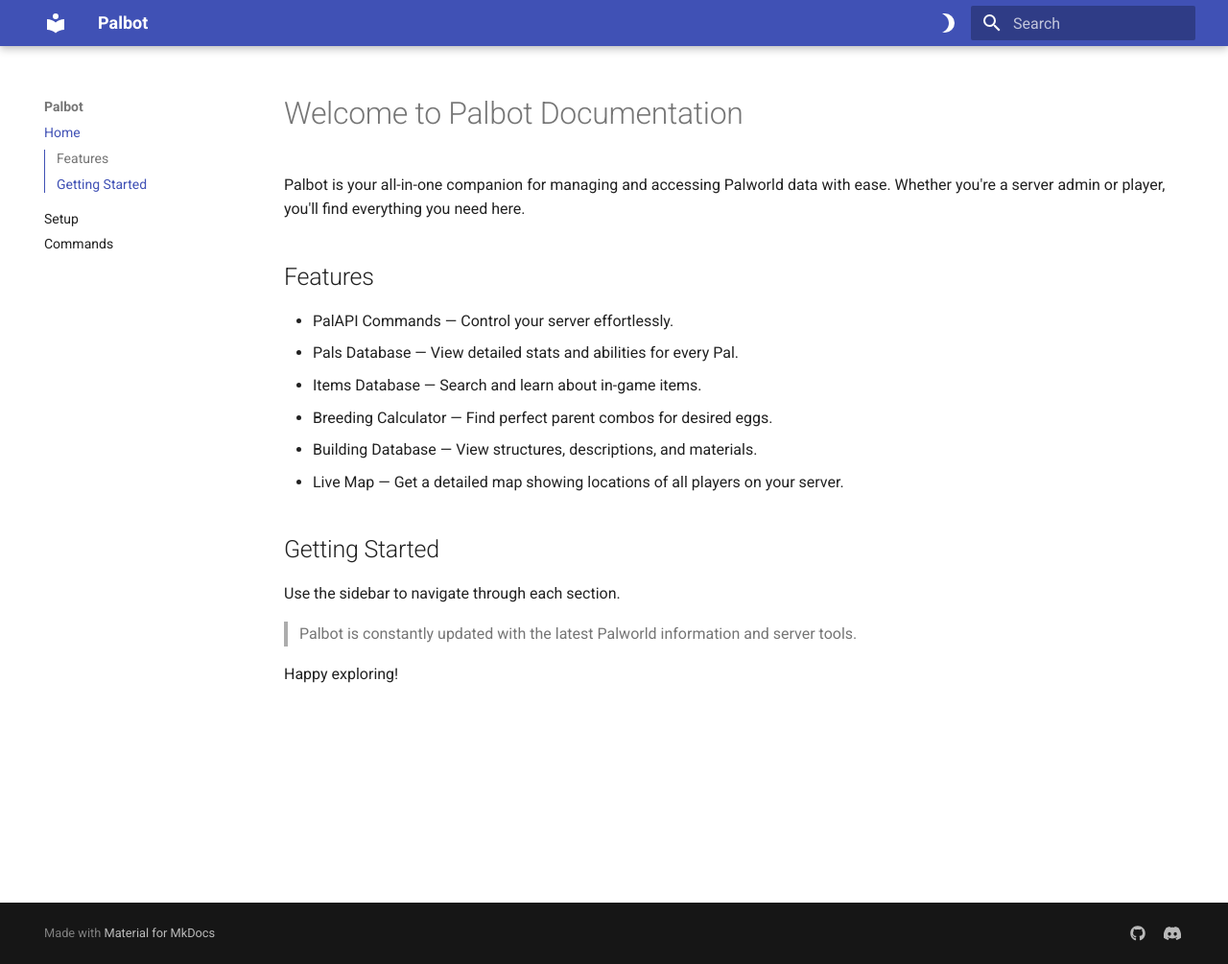
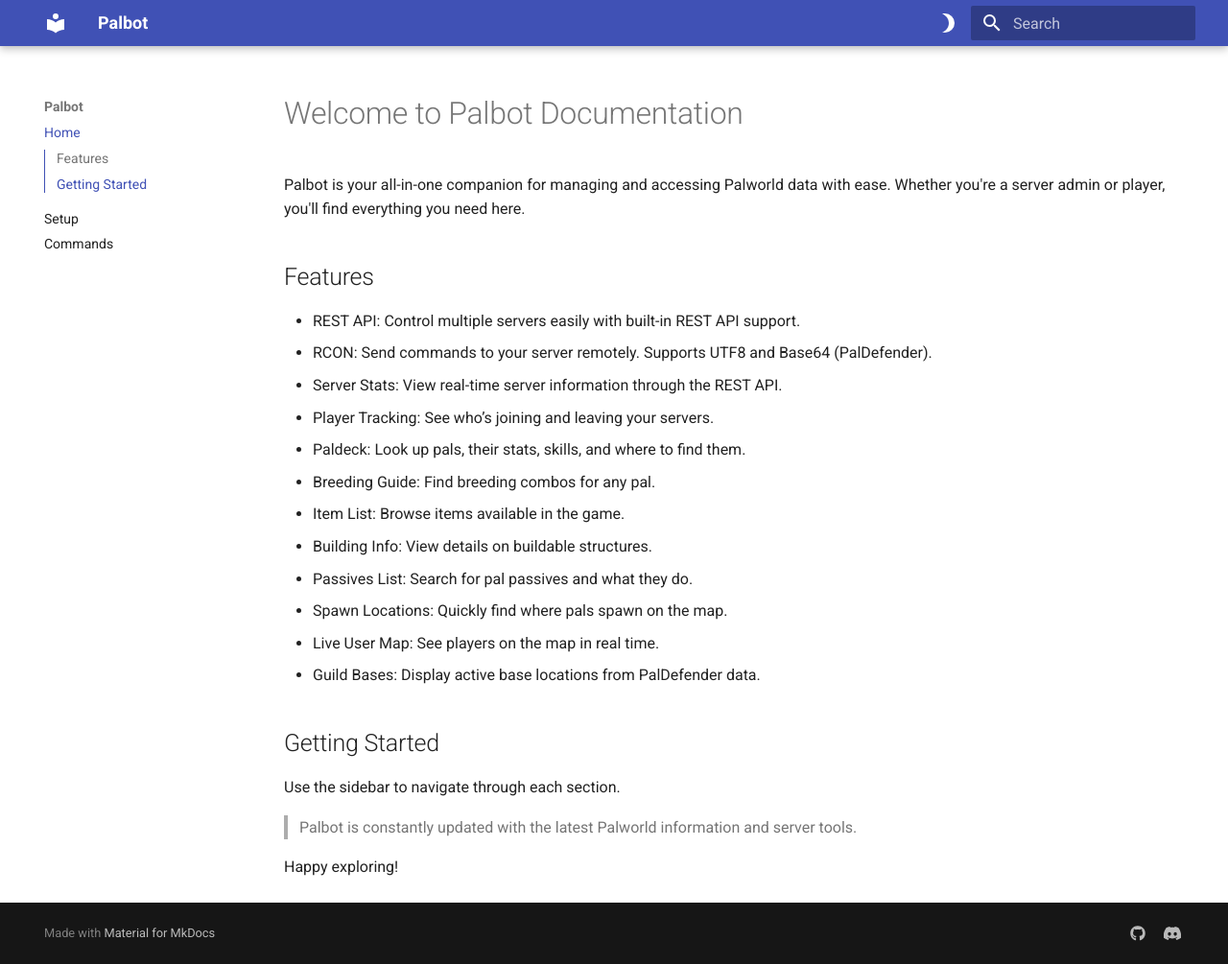
Before and after one commit to palbot-gg/docs, an MkDocs documentation site: the page built from docs/index.md, in a window 1280 px wide and 1005 px high. Shown: the whole window at 96% size. Built offline with MkDocs 1.6.1 and Material for MkDocs 9.7.7, drawn with Linux system fonts in a browser that asks for light colours.

Commit message:
Documentation Update

```diff
--- a/docs/index.md
+++ b/docs/index.md
@@ -3,12 +3,18 @@
 Whether you're a server admin or player, you'll find everything you need here.
 
 ## Features
-- PalAPI Commands — Control your server effortlessly.
-- Pals Database — View detailed stats and abilities for every Pal.
-- Items Database — Search and learn about in-game items.
-- Breeding Calculator — Find perfect parent combos for desired eggs.
-- Building Database — View structures, descriptions, and materials.
-- Live Map — Get a detailed map showing locations of all players on your server.
+- REST API: Control multiple servers easily with built-in REST API support.
+- RCON: Send commands to your server remotely. Supports UTF8 and Base64 (PalDefender).
+- Server Stats: View real-time server information through the REST API.
+- Player Tracking: See who’s joining and leaving your servers.
+- Paldeck: Look up pals, their stats, skills, and where to find them.
+- Breeding Guide: Find breeding combos for any pal.
+- Item List: Browse items available in the game.
+- Building Info: View details on buildable structures.
+- Passives List: Search for pal passives and what they do.
+- Spawn Locations: Quickly find where pals spawn on the map.
+- Live User Map: See players on the map in real time.
+- Guild Bases: Display active base locations from PalDefender data.
 
 ## Getting Started
 Use the sidebar to navigate through each section.
```
Also changed, not shown: docs/commands.md (+3 -0 lines), docs/setup.md (+2 -1 lines).
